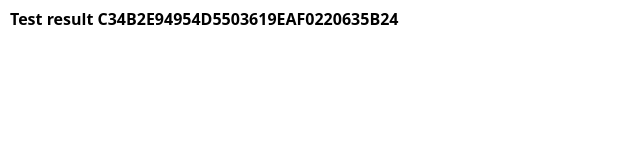
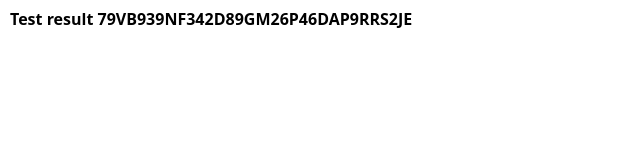
Before and after one commit to medisvit/79VB939NF342D89GM26P46DAP9RRS2JE, a plain HTML site: page index.html in a window 1280 px wide. Shown: the full height of the page, 0-640 px from the left. Drawn offline with nearby package versions, Linux system fonts and the light colour scheme.

Commit message:
Update index.html

```diff
--- a/index.html
+++ b/index.html
@@ -16,7 +16,7 @@
     />
   </head>
   <body style="font-size: 8px">
-    <h1 style="margin: 10px">Test result C34B2E94954D5503619EAF0220635B24</h1>
+    <h1 style="margin: 10px">Test result 79VB939NF342D89GM26P46DAP9RRS2JE</h1>
     <img src="test.jpg" alt="" style="max-width: 100%" />
   </body>
 </html>
```
